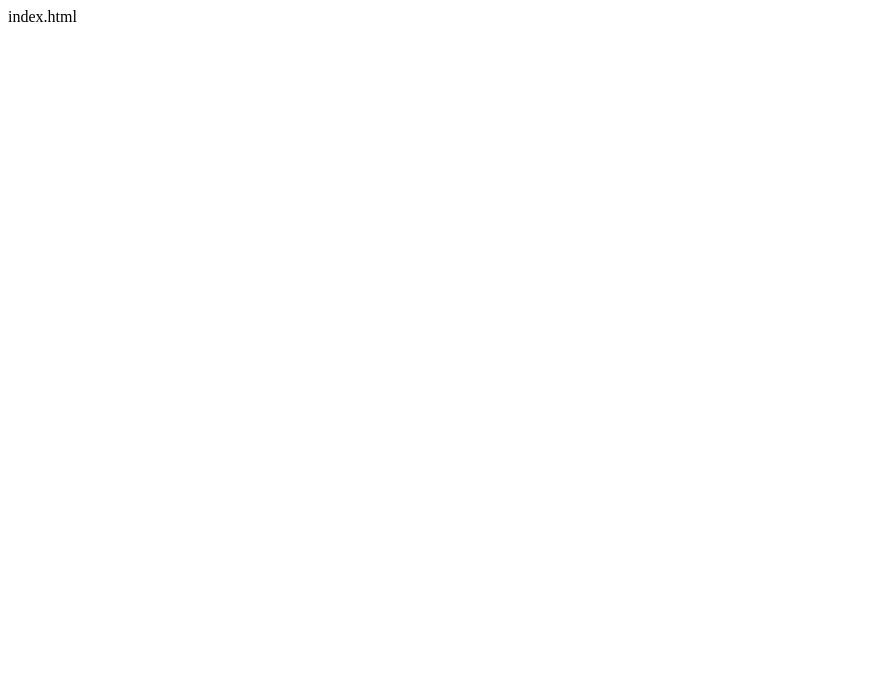
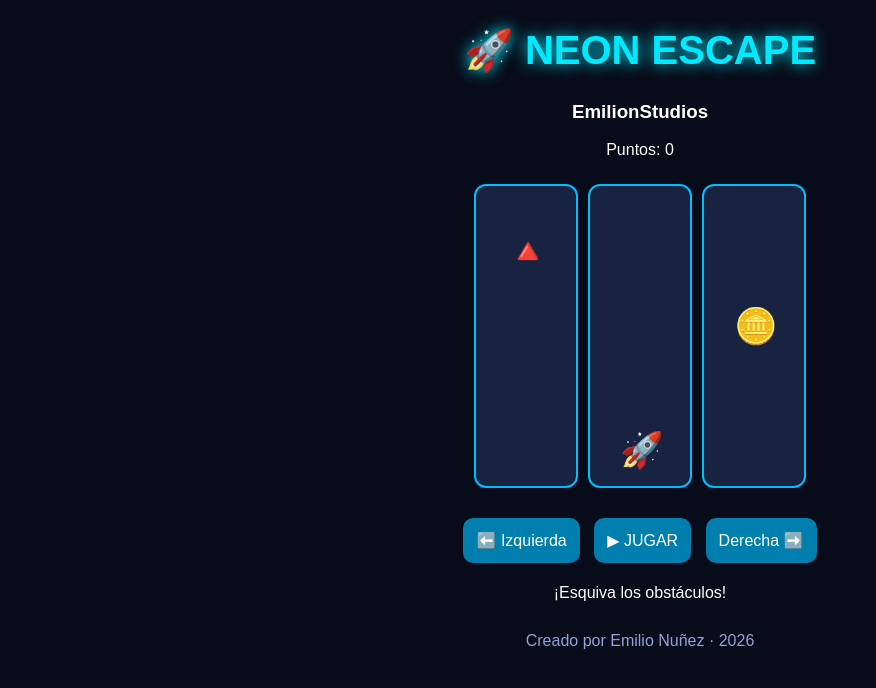
Before and after one commit to EmilionStudios/Neon-Escape, a plain HTML site: page index.html in a window 1280 px wide. Shown: the whole page, without its empty margins (0-876 px from the left). Drawn offline with Linux system fonts and the light colour scheme.

Commit message:
Add initial HTML structure for NEON ESCAPE game

```diff
--- a/index.html
+++ b/index.html
@@ -1 +1,162 @@
-index.html
+
+<!DOCTYPE html>
+<html lang="es">
+<head>
+<meta charset="UTF-8">
+<meta name="viewport" content="width=device-width, initial-scale=1">
+<title>NEON ESCAPE - EmilionStudios</title>
+<style>
+body {
+  background: #080b19;
+  color: white;
+  font-family: Arial, sans-serif;
+  text-align: center;
+}
+h1 {
+  color: #00eaff;
+  font-size: 40px;
+  text-shadow: 0 0 15px #00eaff;
+}
+#game {
+  display: flex;
+  justify-content: center;
+  gap: 10px;
+  margin: 25px auto;
+}
+.lane {
+  width: 100px;
+  height: 300px;
+  background: #182342;
+  border: 2px solid #00bfff;
+  border-radius: 12px;
+  position: relative;
+  font-size: 35px;
+}
+.item {
+  position: absolute;
+  top: 45px;
+  left: 30px;
+}
+.ship {
+  position: absolute;
+  bottom: 15px;
+  left: 30px;
+}
+button {
+  background: #007eae;
+  color: white;
+  border: none;
+  padding: 13px;
+  border-radius: 10px;
+  margin: 5px;
+  font-size: 16px;
+  cursor: pointer;
+}
+footer {
+  color: #8da5d5;
+  margin-top: 30px;
+}
+</style>
+</head>
+<body>
+
+<h1>🚀 NEON ESCAPE</h1>
+<h3>EmilionStudios</h3>
+
+<p>Puntos: <span id="score">0</span></p>
+
+<div id="game">
+  <div class="lane" id="l0"></div>
+  <div class="lane" id="l1"></div>
+  <div class="lane" id="l2"></div>
+</div>
+
+<button onclick="move(-1)">⬅️ Izquierda</button>
+<button onclick="start()">▶ JUGAR</button>
+<button onclick="move(1)">Derecha ➡️</button>
+
+<p id="message">¡Esquiva los obstáculos!</p>
+
+<footer>
+  Creado por Emilio Nuñez · 2026
+</footer>
+
+<script>
+let player = 1;
+let obstacle = 0;
+let coin = 2;
+let score = 0;
+let playing = false;
+let timer;
+
+function draw() {
+  for(let i=0;i<3;i++){
+    let lane = document.getElementById("l"+i);
+    lane.innerHTML = "";
+
+    if(i===obstacle){
+      lane.innerHTML += '<div class="item">🔺</div>';
+    }
+    if(i===coin){
+      lane.innerHTML += '<div class="item" style="top:120px">🪙</div>';
+    }
+    if(i===player){
+      lane.innerHTML += '<div class="ship">🚀</div>';
+    }
+  }
+  document.getElementById("score").textContent=score;
+}
+
+function move(direction){
+  if(!playing)return;
+  player=Math.max(0,Math.min(2,player+direction));
+  if(player===obstacle){
+    gameOver();
+    return;
+  }
+  draw();
+}
+
+function step(){
+  if(player===obstacle){
+    gameOver();
+    return;
+  }
+
+  score += player===coin ? 10 : 1;
+  obstacle=Math.floor(Math.random()*3);
+  coin=Math.floor(Math.random()*3);
+  draw();
+
+  if(player===obstacle)gameOver();
+}
+
+function start(){
+  clearInterval(timer);
+  player=1;
+  obstacle=0;
+  coin=2;
+  score=0;
+  playing=true;
+  document.getElementById("message").textContent="¡A jugar!";
+  draw();
+  timer=setInterval(step,850);
+}
+
+function gameOver(){
+  playing=false;
+  clearInterval(timer);
+  document.getElementById("message").textContent=
+    "💥 GAME OVER - Puntos: "+score;
+}
+
+document.addEventListener("keydown",e=>{
+  if(e.key==="ArrowLeft")move(-1);
+  if(e.key==="ArrowRight")move(1);
+});
+
+draw();
+</script>
+
+</body>
+</html>
```
